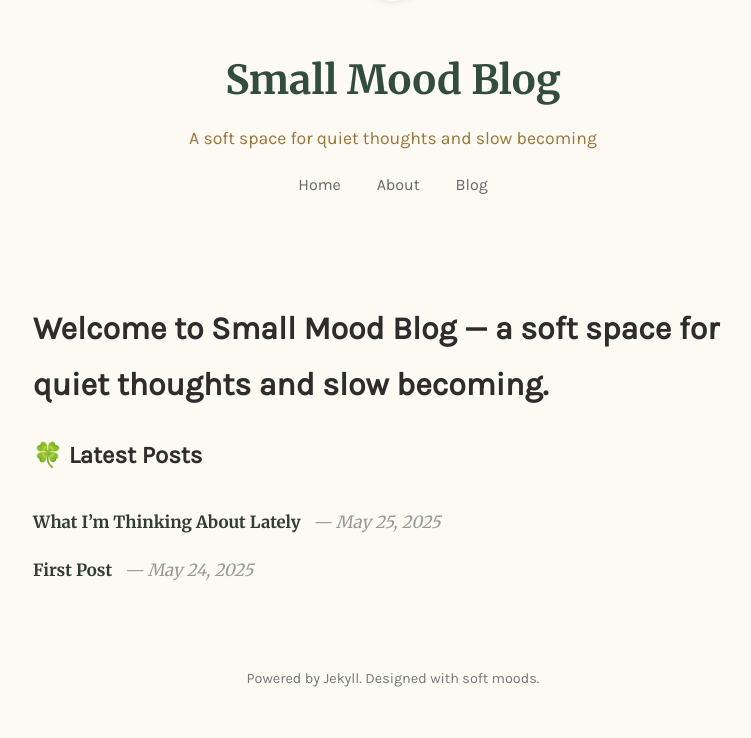
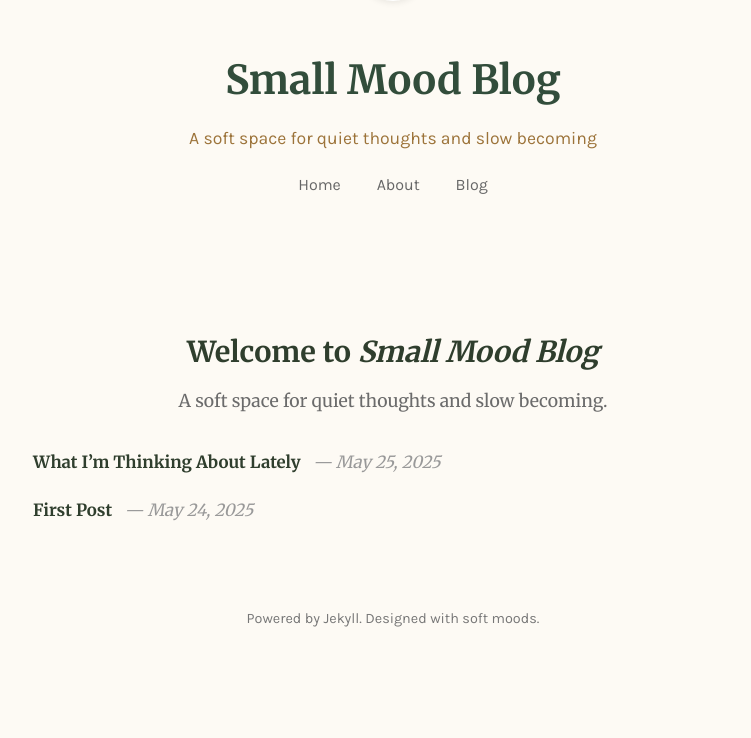
Before and after one commit to naneecodes/naneecodes.github.io, a Jekyll site: the page built from index.html, in a window 1280 px wide. Shown: the part 281-1019 px from the top of the page, without its empty margins (247-998 px from the left). Built offline with Jekyll 4.4.1, drawn with Linux system fonts in a browser that asks for light colours; after the commit the page ends 959 px from its top, so only the background shows below that; grey boxes are pictures that could not be loaded.

Commit message:
Style homepage header

```diff
--- a/assets/css/style.css
+++ b/assets/css/style.css
@@ -79,6 +79,27 @@ body {
   color: #000;
 }
 
+
+/* Homepage intro styling */
+.home-intro {
+  text-align: center;
+  margin: 3rem auto 2rem;
+  font-family: 'Merriweather', serif;
+  color: #3a3a3a;
+}
+
+.home-intro h2 {
+  font-size: 1.8rem;
+  margin-bottom: 0.5rem;
+  color: #2f3e2d;
+}
+
+.home-intro p {
+  font-size: 1.1rem;
+  color: #6b6b6b;
+  margin: 0 auto;
+  max-width: 500px;
+}
 /* Literary Reading Card Style */
 
 .post {
@@ -118,6 +139,8 @@ body {
 .post a:hover {
   color: #3b5c4c;
 }
+
+
 
 .post blockquote {
   font-style: italic;
--- a/index.html
+++ b/index.html
@@ -3,9 +3,10 @@ layout: default
 title: Home
 ---
 
-<h1>Welcome to <strong>Small Mood Blog</strong> — a soft space for quiet thoughts and slow becoming.</h1>
-
-<h2> 🍀 Latest Posts</h2>
+<div class="home-intro">
+  <h2>Welcome to <em>Small Mood Blog</em></h2>
+  <p>A soft space for quiet thoughts and slow becoming.</p>
+</div>
 
 <ul class="post-list">
   {% for post in site.posts %}
```
